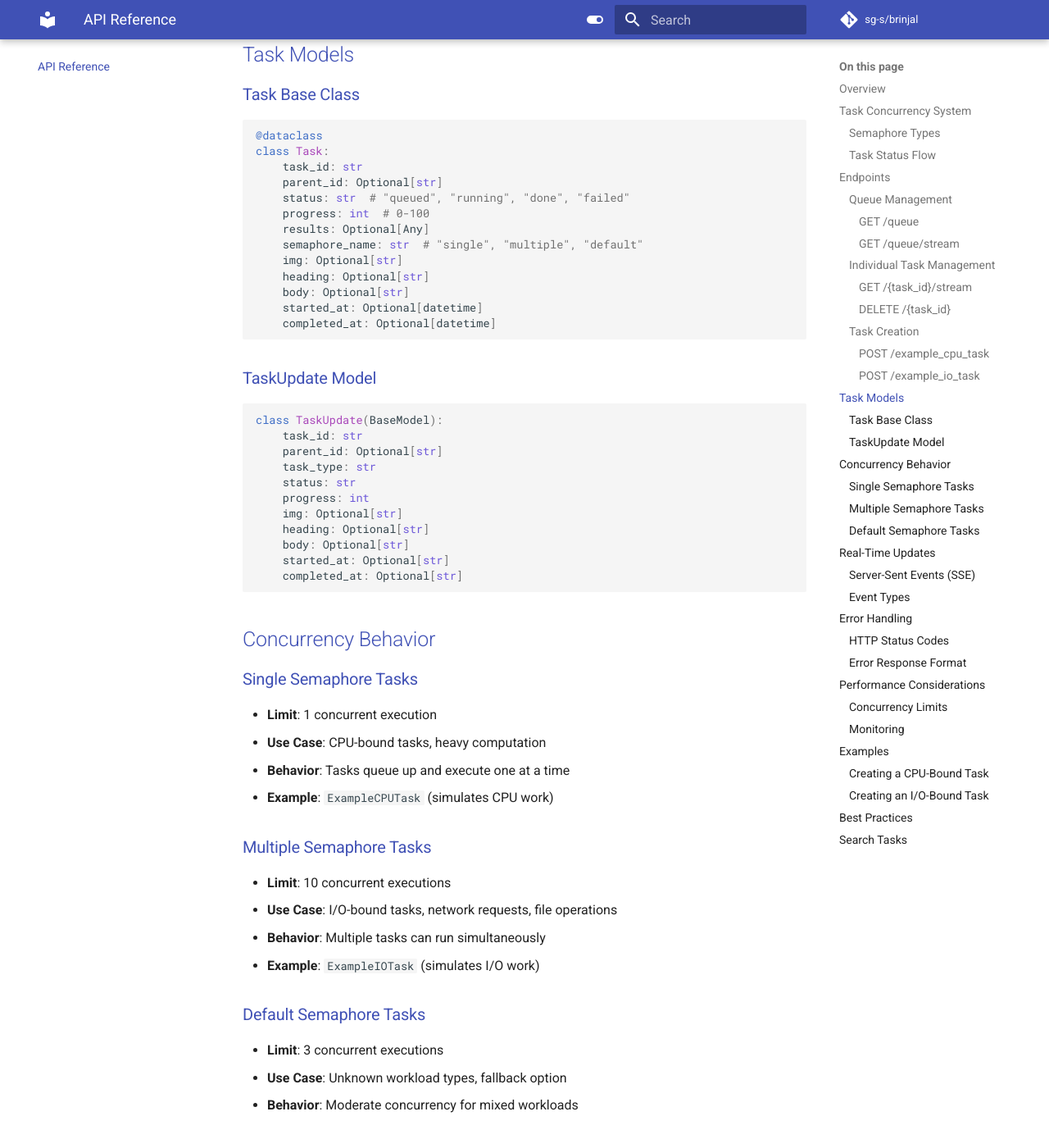
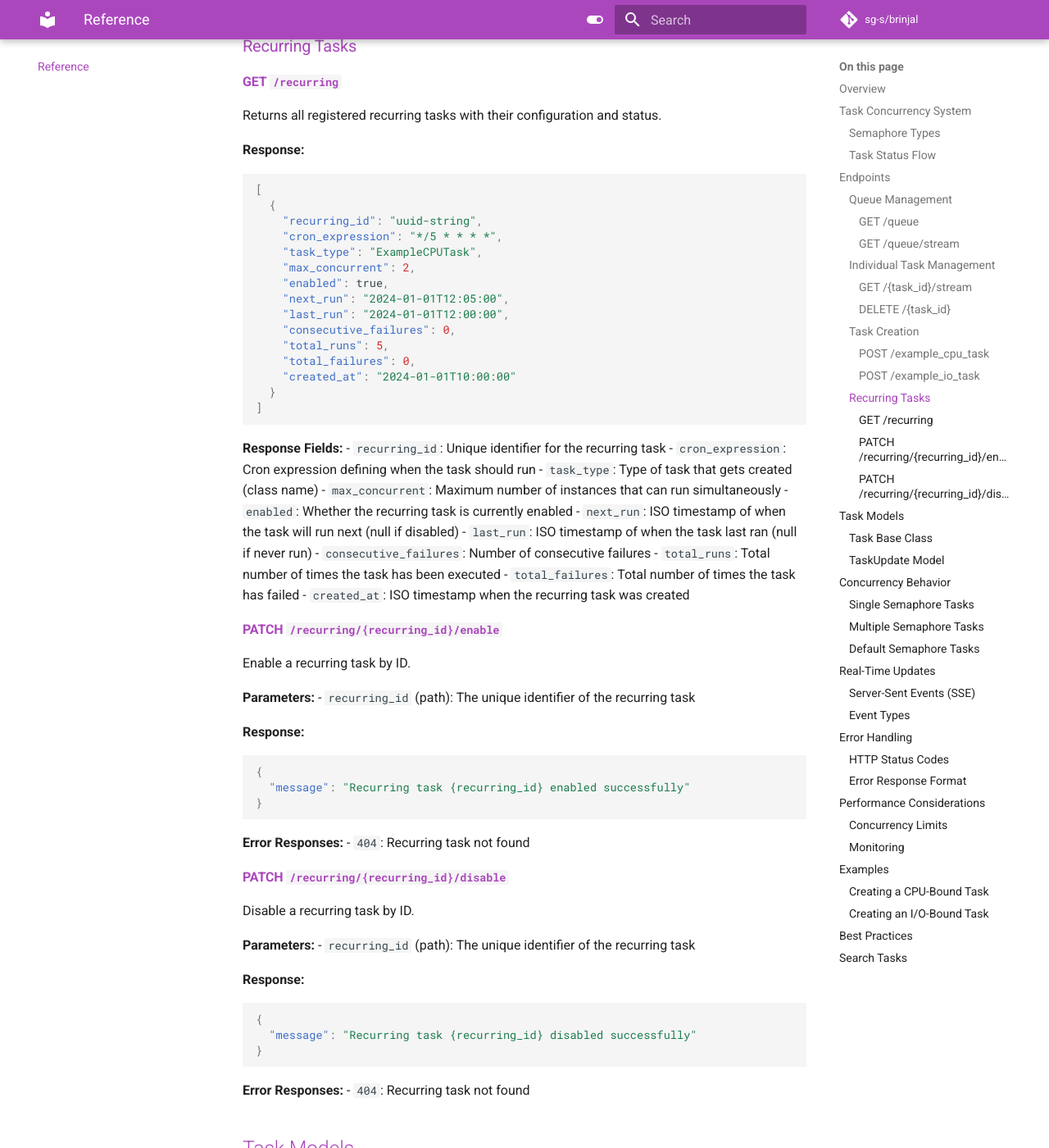
Before and after one commit to sg-s/brinjal, an MkDocs documentation site: the page built from docs/api-reference.md, in a window 1280 px wide and 1400 px high, scrolled down 2453 px. Shown: the whole window at 82% size. Built offline with MkDocs 1.6.1 and Material for MkDocs 9.7.7, drawn with Linux system fonts in a browser that asks for light colours; comment, search, counter and statistics services are not loaded.

Commit message:
feat: added support for monitoring recurring tasks via UI

````diff
--- a/docs/api-reference.md
+++ b/docs/api-reference.md
@@ -101,6 +101,78 @@ Creates and queues an example I/O-bound task (uses "multiple" semaphore).
   "task_id": "uuid-string"
 }
 ```
+
+### Recurring Tasks
+
+#### GET `/recurring`
+
+Returns all registered recurring tasks with their configuration and status.
+
+**Response:**
+```json
+[
+  {
+    "recurring_id": "uuid-string",
+    "cron_expression": "*/5 * * * *",
+    "task_type": "ExampleCPUTask",
+    "max_concurrent": 2,
+    "enabled": true,
+    "next_run": "2024-01-01T12:05:00",
+    "last_run": "2024-01-01T12:00:00",
+    "consecutive_failures": 0,
+    "total_runs": 5,
+    "total_failures": 0,
+    "created_at": "2024-01-01T10:00:00"
+  }
+]
+```
+
+**Response Fields:**
+- `recurring_id`: Unique identifier for the recurring task
+- `cron_expression`: Cron expression defining when the task should run
+- `task_type`: Type of task that gets created (class name)
+- `max_concurrent`: Maximum number of instances that can run simultaneously
+- `enabled`: Whether the recurring task is currently enabled
+- `next_run`: ISO timestamp of when the task will run next (null if disabled)
+- `last_run`: ISO timestamp of when the task last ran (null if never run)
+- `consecutive_failures`: Number of consecutive failures
+- `total_runs`: Total number of times the task has been executed
+- `total_failures`: Total number of times the task has failed
+- `created_at`: ISO timestamp when the recurring task was created
+
+#### PATCH `/recurring/{recurring_id}/enable`
+
+Enable a recurring task by ID.
+
+**Parameters:**
+- `recurring_id` (path): The unique identifier of the recurring task
+
+**Response:**
+```json
+{
+  "message": "Recurring task {recurring_id} enabled successfully"
+}
+```
+
+**Error Responses:**
+- `404`: Recurring task not found
+
+#### PATCH `/recurring/{recurring_id}/disable`
+
+Disable a recurring task by ID.
+
+**Parameters:**
+- `recurring_id` (path): The unique identifier of the recurring task
+
+**Response:**
+```json
+{
+  "message": "Recurring task {recurring_id} disabled successfully"
+}
+```
+
+**Error Responses:**
+- `404`: Recurring task not found
 
 ## Task Models
 
--- a/docs/index.md
+++ b/docs/index.md
@@ -1,4 +1,4 @@
-# Brinjal Documentation
+# 🍆 Brinjal: tasks made simple
 
 Welcome to the Brinjal documentation! Brinjal is a generic, reusable task management system built with FastAPI and asyncio.
 
--- a/mkdocs.yml
+++ b/mkdocs.yml
@@ -1,7 +1,7 @@
-site_name: Brinjal Documentation
+site_name: Brinjal
 site_description: Generic task management system built with FastAPI and asyncio
-site_author: Your Name
-site_url: https://your-domain.com/brinjal
+site_author: Srinivas Gorur-Shandilya
+site_url: https://sg-s.github.io/brinjal
 
 repo_name: sg-s/brinjal
 repo_url: https://github.com/sg-s/brinjal
@@ -18,14 +18,14 @@ theme:
     - search.share
   palette:
     - scheme: default
-      primary: indigo
-      accent: indigo
+      primary: purple
+      accent: purple
       toggle:
         icon: material/toggle-switch
         name: Switch to dark mode
     - scheme: slate
-      primary: indigo
-      accent: indigo
+      primary: purple
+      accent: purple
       toggle:
         icon: material/toggle-switch-off-outline
         name: Switch to light mode
@@ -33,12 +33,12 @@ theme:
 nav:
   - Home: index.md
   - Getting Started: getting-started.md
+  - Tutorial: tutorial.md
+  - How-to: how-to.md
   - Task Development: task-development.md
-  - API Reference: api-reference.md
+  - Reference: api-reference.md
   - Web Component: web-component.md
   - Integration Guide: integration.md
-  - Examples: examples.md
-  - Development: development.md
 
 plugins:
   - search
````
Also changed, not shown: src/brinjal/api/static/TaskList.js (+204 -6 lines), src/brinjal/api/static/test.html (+34 -0 lines), 2 other files.
